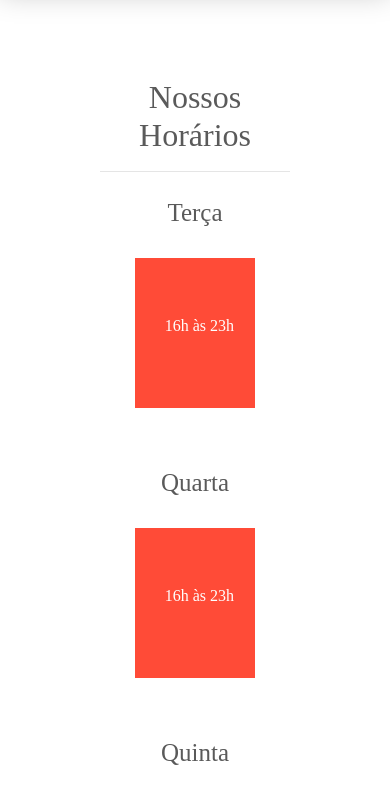
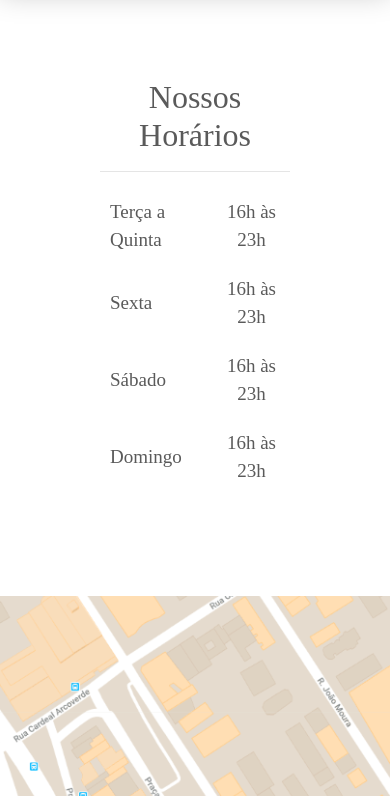
Before and after one commit to diogovgomes/versusclube, a plain HTML site: page index.html in a window 390 px wide. Shown: the part 841-1637 px from the top of the page. Drawn offline with Linux system fonts and the light colour scheme; a script that the page names is missing; a web font is replaced by a local one.

Commit message:
nossos horarios, versao nice e ok

```diff
--- a/index.html
+++ b/index.html
@@ -102,6 +102,19 @@ font-weight: 200;
       bottom: 120px !important;
     }
 
+    .nossos-horarios table tr td,
+    .nossos-horarios table tr th {
+      padding: 10px;
+      font-size: 19px;
+    }
+
+    @media only screen and (min-device-width : 320px) and (max-device-width : 480px) {
+
+        .nossos-horarios {
+          padding: 40px;
+        }
+    }
+
   </style>
 </head>
 
@@ -200,8 +213,29 @@ font-weight: 200;
         <span class="sr-only">Next</span>
       </a>
     </div>
-
-    <div class="nossos-horarios">
+    <div class="nossos-horarios d-xs-block d-sm-none d-md-none d-lg-none">
+      <h2>Nossos Horários</h2>
+      <hr />
+      <table style="margin: 0 auto;">
+        <tr>
+          <th style="text-align: left">Terça a Quinta</th>
+          <td>16h às 23h</td>
+        </tr>
+        <tr>
+            <th style="text-align: left">Sexta</th>
+            <td>16h às 23h</td>
+          </tr>
+        <tr>
+          <th style="text-align: left">Sábado</th>
+          <td>16h às 23h</td>
+        </tr>
+        <tr>
+            <th style="text-align: left">Domingo</th>
+            <td>16h às 23h</td>
+          </tr>
+      </table>
+    </div>
+    <div class="nossos-horarios d-none d-sm-block d-md-block d-lg-block">
       <h2>Nossos Horários</h2>
       <hr />
       <div class="horarios">
```
